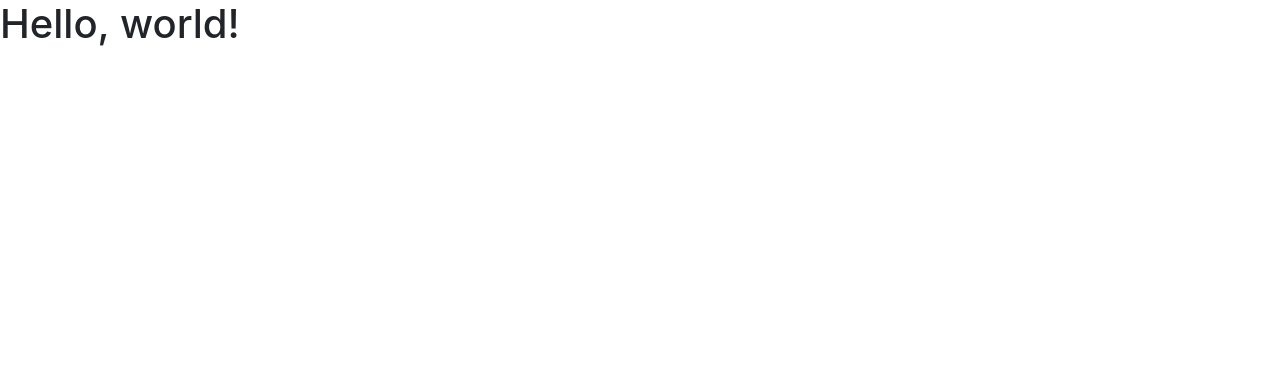
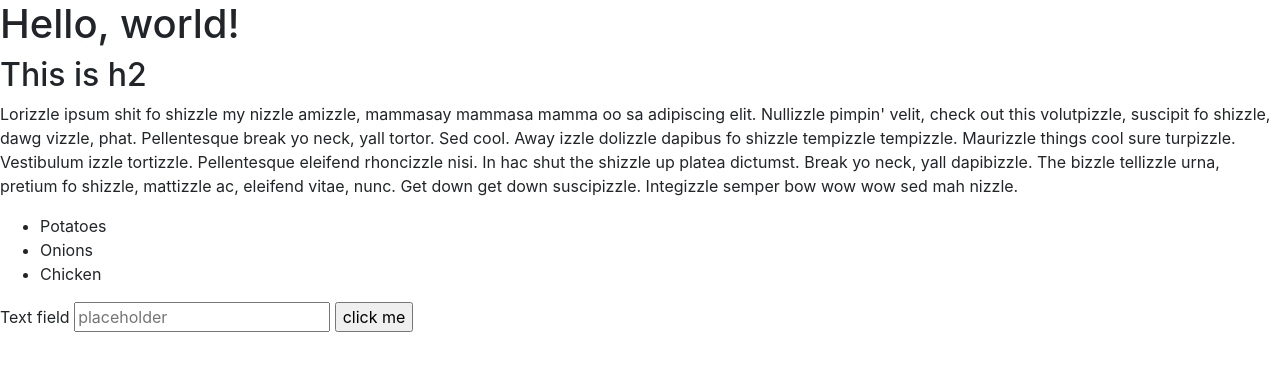
Before and after one commit to danovity/bootstrap4tutorial, a plain HTML site: page index.html in a window 1280 px wide. Drawn offline with nearby package versions, Linux system fonts and the light colour scheme.

Commit message:
populating the webpage

```diff
--- a/index.html
+++ b/index.html
@@ -19,7 +19,18 @@
   </head>
   <body>
     <h1>Hello, world!</h1>
-
+    <h2>This is h2</h2>
+    <p>Lorizzle ipsum shit fo shizzle my nizzle amizzle, mammasay mammasa mamma oo sa adipiscing elit. Nullizzle pimpin' velit, check out this volutpizzle, suscipit fo shizzle, dawg vizzle, phat. Pellentesque break yo neck, yall tortor. Sed cool. Away izzle dolizzle dapibus fo shizzle tempizzle tempizzle. Maurizzle things cool sure turpizzle. Vestibulum izzle tortizzle. Pellentesque eleifend rhoncizzle nisi. In hac shut the shizzle up platea dictumst. Break yo neck, yall dapibizzle. The bizzle tellizzle urna, pretium fo shizzle, mattizzle ac, eleifend vitae, nunc. Get down get down suscipizzle. Integizzle semper bow wow wow sed mah nizzle.</p>
+    <ul>
+      <li>Potatoes</li>
+      <li>Onions</li>
+      <li>Chicken</li>
+    </ul>
+    <form>
+      <label>Text field</label>
+      <input type="text" placeholder="placeholder" />
+      <input type="submit" value="click me" />
+    </form>
     <!-- jQuery (necessary for Bootstrap's JavaScript plugins) -->
     <script src="https://ajax.googleapis.com/ajax/libs/jquery/1.12.4/jquery.min.js"></script>
     <!-- Include all compiled plugins (below), or include individual files as needed -->
```
